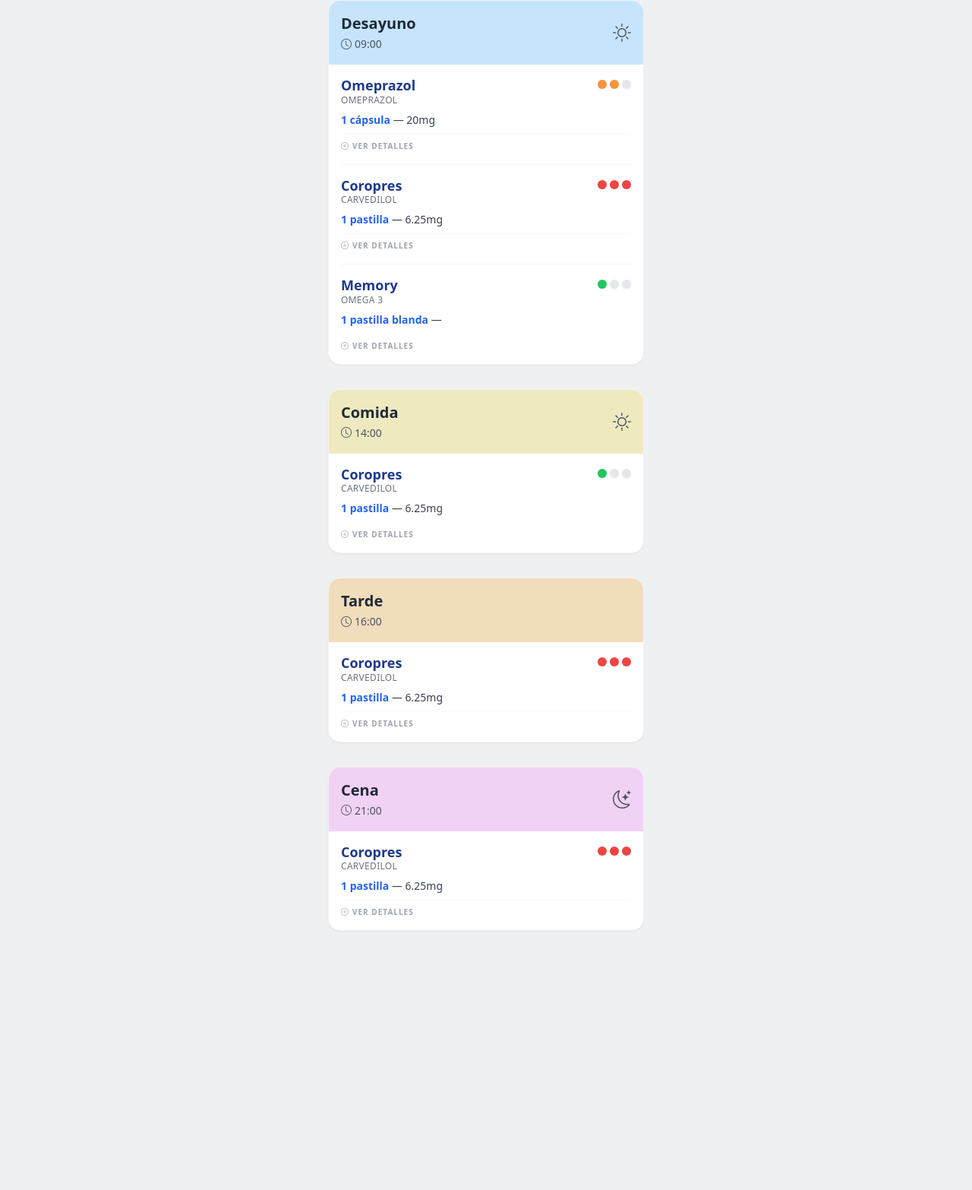
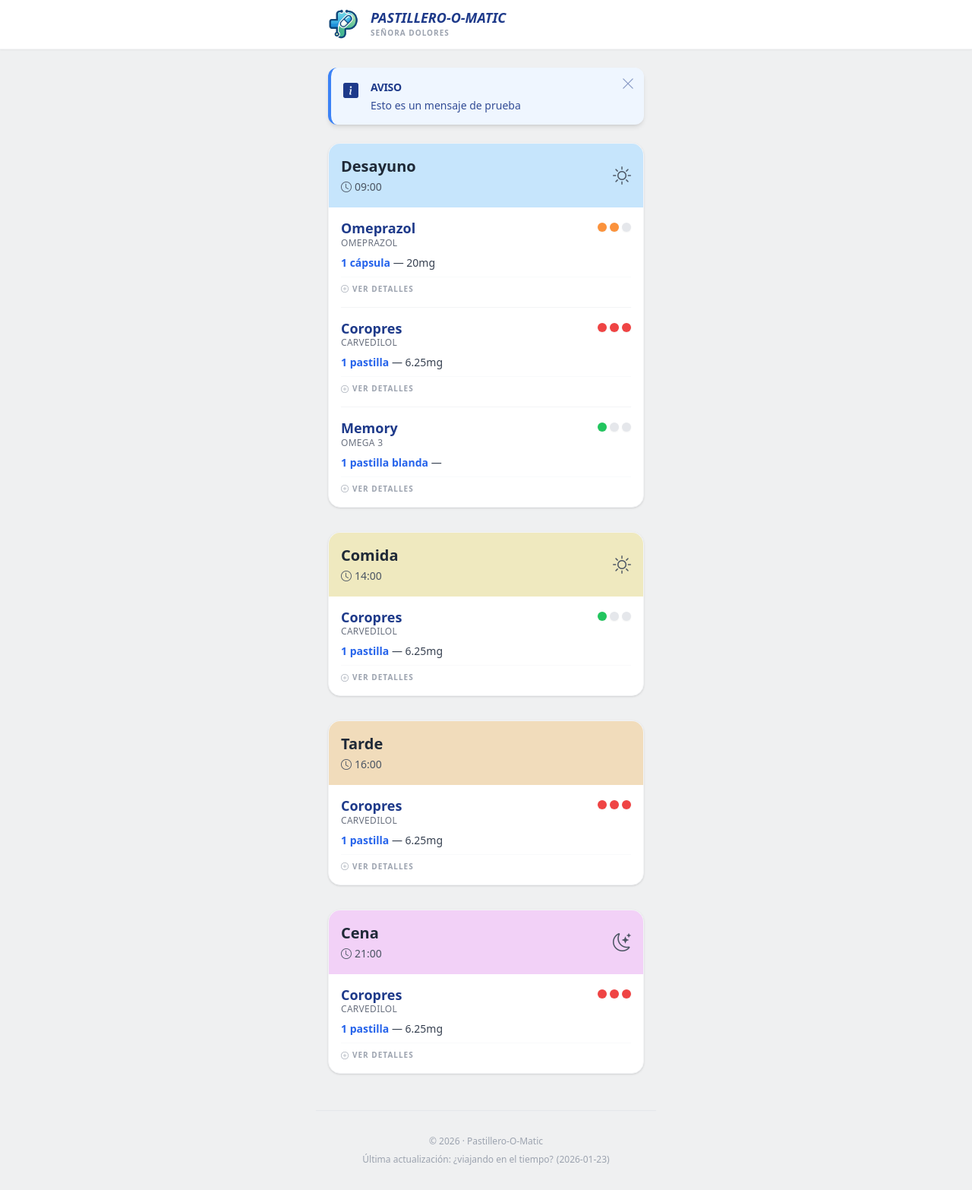
Before and after one commit to borilio/pastillero-o-matic, an Angular app: page / in a window 1280 px wide. Shown: the whole page at 76% size. Before the commit the page ends 1257 px from the top, so only its background shows below. Built offline with nearby package versions, Linux system fonts and the light colour scheme.

Commit message:
Add header, footer, and message display functionality; include logo image

```diff
--- a/src/app/app.html
+++ b/src/app/app.html
@@ -1,10 +1,72 @@
-<main class="max-w-md mx-auto px-4">
+<!-- Header -->
+<header class="w-full bg-white border-b border-gray-100 shadow-sm">
+  <div class="max-w-md mx-auto px-4 h-16 flex items-center gap-4">
+
+    <div class="shrink-0 w-10 h-10">
+      <img src="img/logo.png" alt="Logo" class="w-full h-full rounded-lg object-cover">
+    </div>
+
+    <div class="flex flex-col justify-center">
+      <h1 class="font-black text-blue-900 leading-none italic text-lg uppercase">
+        Pastillero-O-Matic
+      </h1>
+      <p class="text-[10px] text-gray-400 font-bold uppercase tracking-widest mt-1">
+        {{ miPrescripcion.paciente }}
+      </p>
+    </div>
+
+  </div>
+</header>
+
+
+<!-- Mensaje de aviso, si lo hay -->
+<div id="aviso" class="mt-6">
+@if (miPrescripcion.mensaje.mostrar && !mensajeCerrado) {
+  <div class="max-w-md mx-auto px-4 mb-6 animate__animated animate__pulse animate__infinite">
+    <div [class]="'relative p-4 rounded-xl border-l-4 shadow-md flex gap-4 ' +
+      (miPrescripcion.mensaje.tipo === 'danger' ? 'bg-red-50 border-red-500 text-red-900' :
+       miPrescripcion.mensaje.tipo === 'warning' ? 'bg-amber-50 border-amber-500 text-amber-900' :
+       'bg-blue-50 border-blue-500 text-blue-900')">
+
+      <div class="text-xl shrink-0">
+        <i class="bi" [class]="miPrescripcion.mensaje.tipo === 'danger' ? 'bi-exclamation-triangle-fill' :
+                                miPrescripcion.mensaje.tipo === 'warning' ? 'bi-exclamation-circle-fill' :
+                                'bi-info-square-fill'"></i>
+      </div>
+
+      <div class="pr-6">
+        <h4 class="font-bold text-sm uppercase tracking-tight">
+          {{ miPrescripcion.mensaje.titulo || 'Aviso del Sistema' }}
+        </h4>
+        <p class="text-sm opacity-90 leading-snug mt-1">
+          {{ miPrescripcion.mensaje.texto }}
+        </p>
+
+        @if (miPrescripcion.mensaje.fechaDesde || miPrescripcion.mensaje.fechaHasta) {
+          <p class="text-[10px] mt-2 font-semibold opacity-60 italic">
+            Válido: {{ miPrescripcion.mensaje.fechaDesde }} - {{ miPrescripcion.mensaje.fechaHasta }}
+          </p>
+        }
+      </div>
+
+      <button (click)="cerrarMensaje()"
+              class="absolute top-3 right-3 text-lg leading-none hover:scale-125 transition-transform opacity-50 hover:opacity-100">
+        <i class="bi bi-x-lg"></i>
+      </button>
+    </div>
+  </div>
+}
+</div>
+
+
+<!-- Cuerpo principal. Se muestran todas las tomas, cada una con sus pastillas -->
+<main class="max-w-md mx-auto px-4 space-y-8 pb-12">
 
     @for (toma of miPrescripcion.tomas; track toma.momento) {
 
     @if (toma.pastillas && toma.pastillas.length > 0) {
 
-    <section class="mb-8 bg-white rounded-2xl shadow-sm border border-gray-100 overflow-hidden">
+    <section class="mb-8 bg-white rounded-2xl shadow border border-gray-100 overflow-hidden">
 
         <div class="p-4 flex justify-between items-center" [style.backgroundColor]="toma.color || '#f3f4f6'">
             <div>
@@ -100,3 +162,15 @@
     }
 
 </main>
+
+<!-- Footer -->
+<footer class="max-w-md mx-auto px-4 py-8 border-t border-gray-200">
+  <div class="text-center text-gray-400 text-xs font-medium">
+    <p>© 2026 · Pastillero-O-Matic</p>
+    <p class="mt-2">
+      Última actualización:
+      <span>{{ obtenerHaceCuanto(miPrescripcion.ultimaActualizacion) }}</span>
+      <span class="ml-1">({{ miPrescripcion.ultimaActualizacion }})</span>
+    </p>
+  </div>
+</footer>
--- a/src/app/app.ts
+++ b/src/app/app.ts
@@ -1,5 +1,5 @@
 import { CommonModule } from '@angular/common';
-import { Component, signal } from '@angular/core';
+import { Component } from '@angular/core';
 import { Prescripcion } from './data/prescipcion.model';
 import { PRESCRIPCION } from './data/prescripcion';
 
@@ -14,4 +14,42 @@
   //Aquí se cargan toda la info de prescripcion.ts, listos para mostrarlos en el app.html
   public miPrescripcion: Prescripcion = PRESCRIPCION;
 
+  // Variable local para permitir cerrar el mensaje de aviso
+  public mensajeCerrado: boolean = false;
+
+  // Función que cierra el mensaje (si lo hay)
+  public cerrarMensaje() {
+    this.mensajeCerrado = true;
+  }
+
+  /**
+   * Función que recibe una fecha y retorna un string que representa el tiempo que hace desde que se actualizó
+   * Ejemplo:
+   *
+   * - ayer
+   * - hoy
+   * - hace 3 días
+   * - hace 5 meses
+   *
+   * @param fechaStr fecha desde la que queremos generar el texto
+   * @returns Un texto que representa de forma legible el tiempo que ha pasado desde la fecha recibida hasta la actual
+   *
+   */
+  public obtenerHaceCuanto(fechaStr: string): string {
+    const fechaAct = new Date(fechaStr);
+    const ahora = new Date();
+
+    // Diferencia en milisegundos convertida a días
+    const difTiempo = ahora.getTime() - fechaAct.getTime();
+    const dias = Math.floor(difTiempo / (1000 * 60 * 60 * 24));
+
+    if (dias === 0) return 'hoy';
+    if (dias === 1) return 'ayer';
+    if (dias > 1 && dias < 30) return `hace ${dias} días`;
+    if (dias < 0) return '¿viajando en el tiempo?';
+
+    const meses = Math.floor(dias / 30);
+    return meses === 1 ? 'hace 1 mes' : `hace ${meses} meses`;
+  }
+
 }
--- a/src/app/data/prescripcion.ts
+++ b/src/app/data/prescripcion.ts
@@ -31,7 +31,15 @@
 
 export const PRESCRIPCION: Prescripcion = {
   paciente: "Señora Dolores",
-  ultimaActualizacion: "22/01/2026",
+  ultimaActualizacion: "2026-01-23",
+  mensaje: {
+    mostrar: true,
+    titulo: "Aviso",
+    texto: "Esto es un mensaje de prueba",
+    tipo: "info", // "danger" o "warning"
+    fechaDesde: "",
+    fechaHasta: "",
+  },
   tomas: [
     {
       momento: "Desayuno",
--- a/src/index.html
+++ b/src/index.html
@@ -4,12 +4,14 @@
   <meta charset="utf-8">
   <title>Pastillero-O-Matic</title>
   <base href="/">
-  <meta name="viewport" content="width=device-width, initial-scale=1">
-  <link rel="icon" type="image/x-icon" href="favicon.ico">
+  <meta name="viewport" content="width=device-width, initial-scale=1" />
+  <meta name="theme-color" content="#6EC998" />
+  <link rel="icon" type="image/png" href="img/logo.png">
 
-  <!-- Librerías Tailwind + Bootstrap Icon -->
+  <!-- Librerías Tailwind + Bootstrap Icon + Animate.css -->
   <script src="https://cdn.tailwindcss.com"></script>
   <link rel="stylesheet" href="https://cdn.jsdelivr.net/npm/bootstrap-icons@1.13.1/font/bootstrap-icons.min.css" />
+  <link rel="stylesheet" href="https://cdnjs.cloudflare.com/ajax/libs/animate.css/4.1.1/animate.min.css" />
 
 </head>
 <body>
```
Also changed, not shown: src/app/data/prescipcion.model.ts (+11 -0 lines), public/img/logo.png (added).
